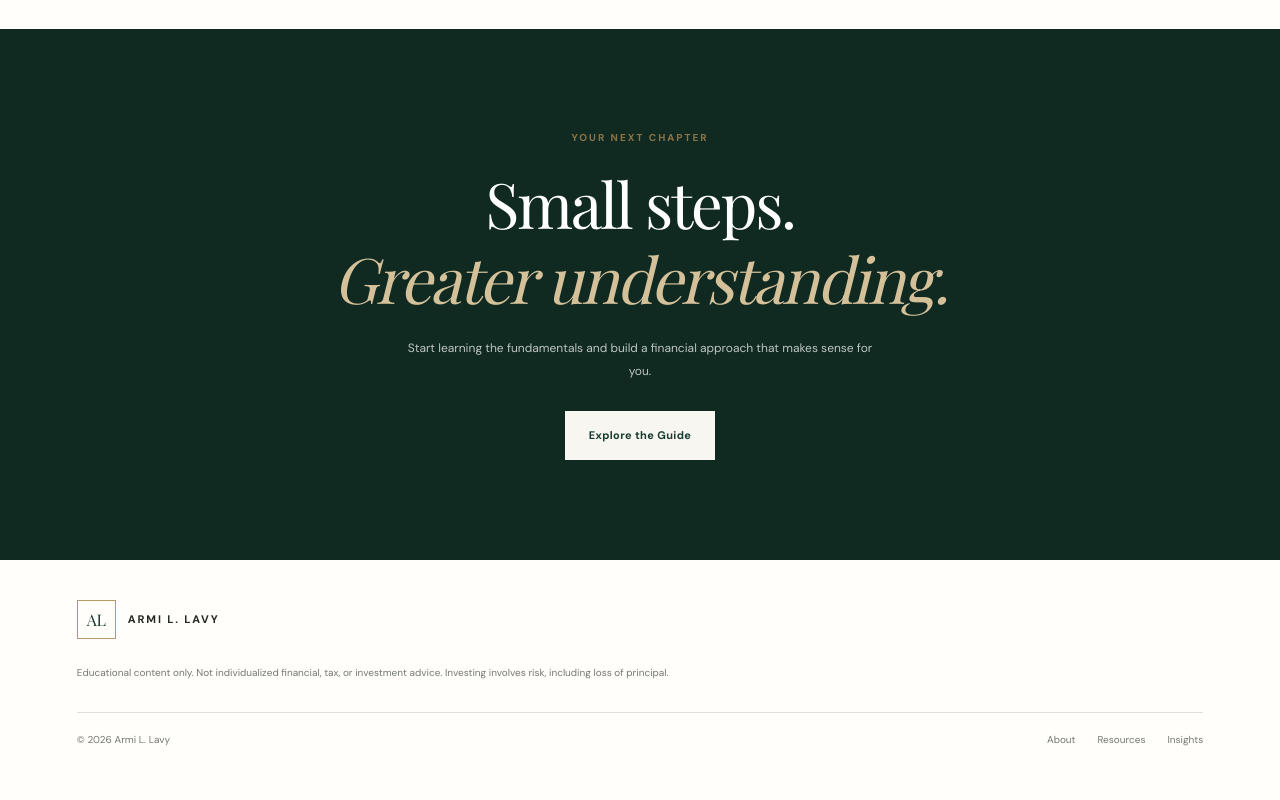
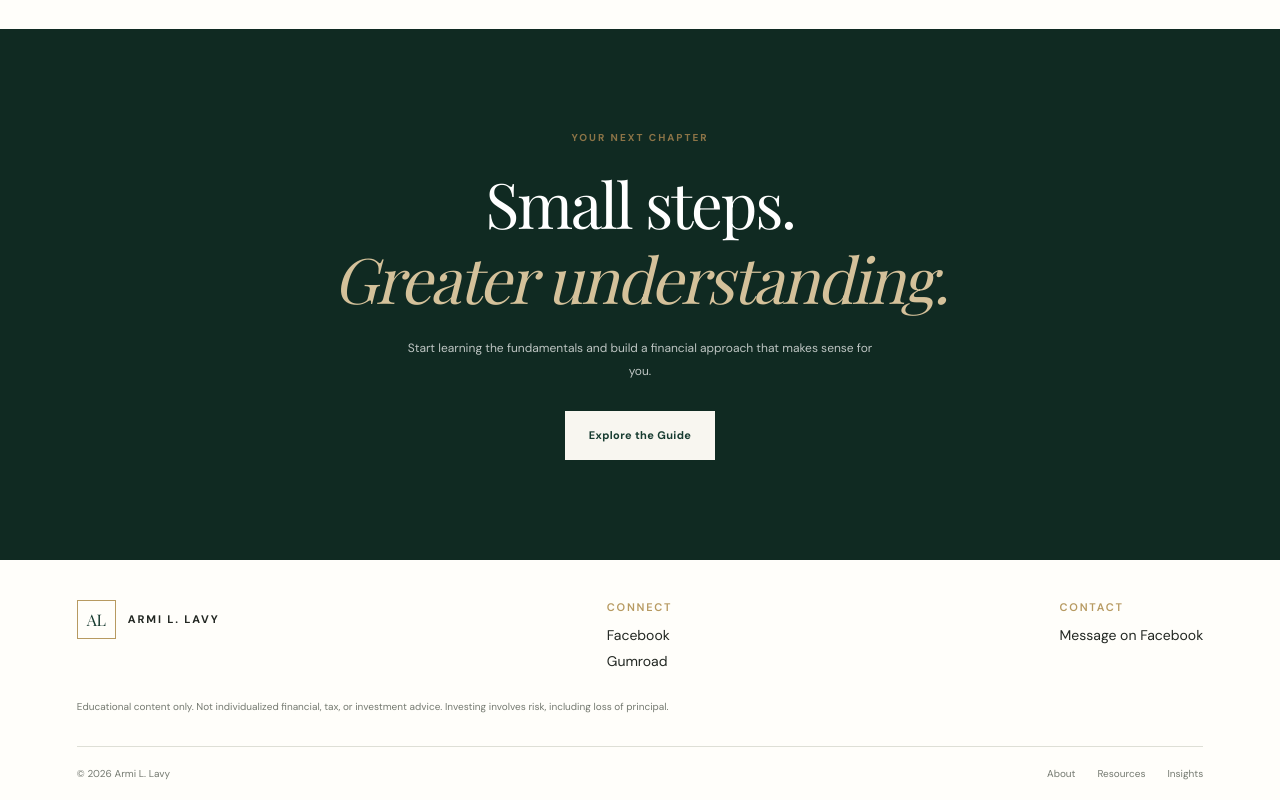
Before and after one commit to jparaisodigital/armi-lavy-website, a website: page index.html in a window 1280 px wide. Shown: the part 4998-5798 px from the top of the page. Before the commit the page ends 5764 px from the top, so only its background shows below. Drawn offline with nearby package versions, Linux system fonts and the light colour scheme; no server answers.

Commit message:
Footer: social links and contact

```diff
--- a/app.js
+++ b/app.js
@@ -631,3 +631,15 @@ loadNews();
     }
   });
 })();
+
+/* ===== Footer contact email (shows only if set in config.js) ===== */
+(() => {
+  const email = window.SITE_CONFIG && window.SITE_CONFIG.brand && window.SITE_CONFIG.brand.email;
+  if (!email || !/^\S+@\S+\.\S+$/.test(email)) return;
+  const item = document.getElementById("footerEmailItem");
+  const link = document.getElementById("footerEmail");
+  if (!item || !link) return;
+  link.href = "mailto:" + email;
+  link.textContent = email;
+  item.hidden = false;
+})();
--- a/index.html
+++ b/index.html
@@ -521,10 +521,28 @@
   </main>
 
   <footer class="site-footer">
+  <div class="footer-top">
     <a class="brand footer-brand" href="#home">
       <span class="brand-mark">AL</span>
       <span class="brand-name">ARMI L. LAVY</span>
     </a>
+
+    <div class="footer-connect">
+      <div class="footer-label">CONNECT</div>
+      <ul class="footer-links">
+        <li><a href="https://www.facebook.com/armilavy1986" target="_blank" rel="noopener">Facebook</a></li>
+        <li><a href="https://armilavy.gumroad.com" target="_blank" rel="noopener">Gumroad</a></li>
+      </ul>
+    </div>
+
+    <div class="footer-contact">
+      <div class="footer-label">CONTACT</div>
+      <ul class="footer-links">
+        <li><a href="https://m.me/armilavy1986" target="_blank" rel="noopener">Message on Facebook</a></li>
+        <li id="footerEmailItem" hidden><a id="footerEmail" href="#"></a></li>
+      </ul>
+    </div>
+  </div>
 
   <p class="footer-disclaimer">
     Educational content only. Not individualized financial, tax, or
--- a/style.css
+++ b/style.css
@@ -1915,3 +1915,47 @@ section[id] {
   color: var(--muted);
   line-height: 1.75;
 }
+
+/* ===== Footer: connect & contact ===== */
+.footer-top {
+  display: flex;
+  justify-content: space-between;
+  align-items: flex-start;
+  gap: 40px;
+  flex-wrap: wrap;
+  margin-bottom: 28px;
+}
+
+.footer-label {
+  font-size: 11px;
+  font-weight: 600;
+  letter-spacing: 0.16em;
+  color: var(--gold);
+  margin-bottom: 12px;
+}
+
+.footer-links {
+  list-style: none;
+  margin: 0;
+  padding: 0;
+  display: grid;
+  gap: 8px;
+  font-size: 14px;
+}
+
+.footer-links li[hidden] { display: none; }
+
+.footer-links a {
+  color: var(--ink);
+  border-bottom: 1px solid transparent;
+}
+
+.footer-links a:hover,
+.footer-links a:focus-visible {
+  color: var(--green);
+  border-bottom-color: var(--gold);
+}
+
+@media (max-width: 700px) {
+  .footer-top { flex-direction: column; gap: 28px; }
+}
```
Lines whose indentation alone changed are shown as unchanged.
